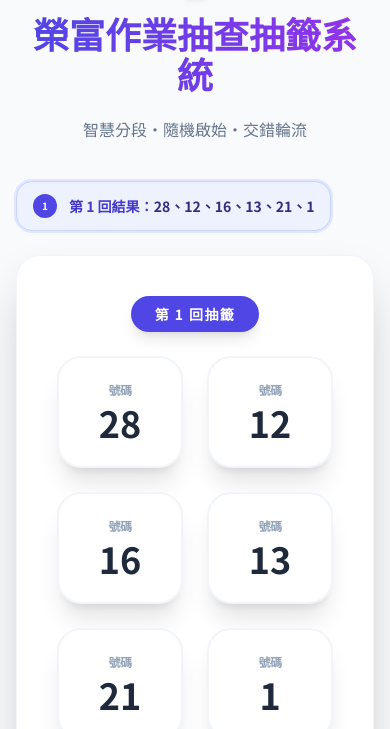
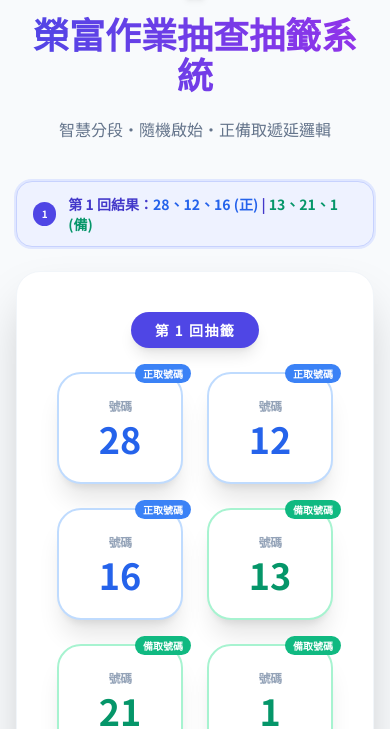
Before and after one commit to rongfu193/draw, a plain HTML site: page index.html in a window 390 px wide. Both pictures are taken after a click on the button "開始抽籤". Shown: the part 115-844 px from the top of the page. Drawn offline with nearby package versions, Linux system fonts and the light colour scheme.

Commit message:
Update index.html

```diff
--- a/index.html
+++ b/index.html
@@ -28,20 +28,21 @@
             background: linear-gradient(135deg, #4f46e5 0%, #7c3aed 100%);
         }
 
-        .shimmer {
-            background: linear-gradient(90deg, #edf2f7 25%, #e2e8f0 50%, #edf2f7 75%);
-            background-size: 200% 100%;
-            animation: shimmer 1.5s infinite;
-        }
-
-        @keyframes shimmer {
-            0% { background-position: 200% 0; }
-            100% { background-position: -200% 0; }
-        }
-
         .school-logo {
             object-fit: contain;
             min-height: 80px;
+        }
+
+        /* 標示正取與備取的視覺效果 */
+        .status-tag {
+            position: absolute;
+            top: -10px;
+            right: -10px;
+            font-size: 10px;
+            padding: 2px 8px;
+            border-radius: 999px;
+            font-weight: bold;
+            z-index: 20;
         }
     </style>
 </head>
@@ -53,7 +54,7 @@
                 <img src="lfes.png" alt="榮富國小校徽" class="school-logo h-24 w-auto mb-4 drop-shadow-md" onerror="this.parentElement.removeChild(this)">
                 <h1 class="text-4xl font-extrabold text-transparent bg-clip-text bg-gradient-to-r from-indigo-600 to-purple-600 mb-2">榮富作業抽查抽籤系統</h1>
             </div>
-            <p class="text-slate-500 font-medium">智慧分段・隨機啟始・交錯輪流</p>
+            <p class="text-slate-500 font-medium">智慧分段・隨機啟始・正備取遞延邏輯</p>
         </header>
 
         <!-- 設定面板 -->
@@ -92,16 +93,20 @@
                             <input type="checkbox" id="isSegmented" checked class="w-6 h-6 text-indigo-600 border-slate-300 rounded-lg focus:ring-indigo-500 transition cursor-pointer" onchange="toggleSegmentUI()">
                             <span class="ml-3 text-slate-700 font-bold text-lg group-hover:text-indigo-600 transition">啟用智慧分段輪流抽籤</span>
                         </label>
-                        <span id="segment-badge" class="px-3 py-1 bg-indigo-100 text-indigo-700 text-xs font-bold rounded-full">每回隨機啟始</span>
                     </div>
 
                     <div id="segment-controls" class="flex flex-col md:flex-row md:items-center space-y-3 md:space-y-0 md:space-x-4 transition-all duration-300">
                         <span class="text-sm text-slate-500">分段點：</span>
                         <div class="flex items-center space-x-2">
                             <input type="number" id="splitPoint" value="15" class="w-24 text-center border-2 border-slate-200 rounded-lg p-2 font-bold focus:border-indigo-500 outline-none">
-                            <button onclick="resetSplitPoint()" class="text-xs bg-white border border-slate-200 px-4 py-2 rounded-lg hover:border-indigo-400 hover:text-indigo-600 transition shadow-sm font-bold">重設為中位數</button>
+                            <button onclick="resetSplitPoint()" class="text-xs bg-white border border-slate-200 px-4 py-2 rounded-lg hover:border-indigo-400 hover:text-indigo-600 transition shadow-sm font-bold">重設中位數</button>
                         </div>
-                        <p class="text-xs text-slate-400">※ 每回首位隨機，後續交錯抽取前後段。</p>
+                    </div>
+                    <div class="bg-indigo-100 p-3 rounded-xl border border-indigo-200">
+                        <p class="text-xs text-indigo-800 font-bold flex items-center">
+                            <svg class="w-4 h-4 mr-1" fill="currentColor" viewBox="0 0 20 20"><path fill-rule="evenodd" d="M18 10a8 8 0 11-16 0 8 8 0 0116 0zm-7-4a1 1 0 11-2 0 1 1 0 012 0zM9 9a1 1 0 000 2v3a1 1 0 001 1h1a1 1 0 100-2v-3a1 1 0 00-1-1H9z" clip-rule="evenodd"></path></svg>
+                            規則：前一半為「正取號碼」（下回排除），後一半為「備取號碼」（下回保留）。
+                        </p>
                     </div>
                 </div>
             </div>
@@ -156,16 +161,14 @@
     <script>
         let currentRound = 1;
         let drawnHistory = [];
-        let allUsedNumbers = new Set();
+        let allExcludedNumbers = new Set(); // 存放正取（已排除）的號碼
 
         function adjustValue(id, delta) {
             const input = document.getElementById(id);
             let val = parseInt(input.value) + delta;
             if (val < 1) val = 1;
             input.value = val;
-            if (id === 'maxNumber') {
-                resetSplitPoint();
-            }
+            if (id === 'maxNumber') resetSplitPoint();
         }
 
         function resetSplitPoint() {
@@ -177,10 +180,8 @@
         function toggleSegmentUI() {
             const isChecked = document.getElementById('isSegmented').checked;
             const controls = document.getElementById('segment-controls');
-            const badge = document.getElementById('segment-badge');
             controls.style.opacity = isChecked ? '1' : '0.4';
             controls.style.pointerEvents = isChecked ? 'auto' : 'none';
-            badge.style.display = isChecked ? 'block' : 'none';
         }
 
         function showMessage(text) {
@@ -206,7 +207,7 @@
         function resetState() {
             currentRound = 1;
             drawnHistory = [];
-            allUsedNumbers.clear();
+            allExcludedNumbers.clear();
         }
 
         async function executeDraw() {
@@ -228,7 +229,7 @@
                 let poolA = [];
                 let poolB = [];
                 for (let i = 1; i <= max; i++) {
-                    if (!allUsedNumbers.has(i)) {
+                    if (!allExcludedNumbers.has(i)) {
                         if (i <= split) poolA.push(i);
                         else poolB.push(i);
                     }
@@ -237,7 +238,6 @@
                 let countA = Math.floor(count / 2);
                 let countB = count - countA;
 
-                // 若分段人數不足，自動補齊
                 if (poolA.length < countA) { countB += (countA - poolA.length); countA = poolA.length; }
                 if (poolB.length < countB) { countA += (countB - poolB.length); countB = poolB.length; }
 
@@ -250,34 +250,23 @@
                 let picksA = pickRandom(poolA, countA);
                 let picksB = pickRandom(poolB, countB);
 
-                // 每一回的第一個號碼隨機從 A 或 B 段產出
                 let startWithA = Math.random() < 0.5;
                 let i = 0, j = 0;
 
                 while (winners.length < count) {
                     if (startWithA) {
-                        if (i < picksA.length) {
-                            winners.push(picksA[i++]);
-                            startWithA = false; // 切換到 B
-                        } else if (j < picksB.length) {
-                            winners.push(picksB[j++]); // A 抽完了，補 B
-                        }
+                        if (i < picksA.length) { winners.push(picksA[i++]); startWithA = false; }
+                        else if (j < picksB.length) { winners.push(picksB[j++]); }
                     } else {
-                        if (j < picksB.length) {
-                            winners.push(picksB[j++]);
-                            startWithA = true; // 切換到 A
-                        } else if (i < picksA.length) {
-                            winners.push(picksA[i++]); // B 抽完了，補 A
-                        }
+                        if (j < picksB.length) { winners.push(picksB[j++]); startWithA = true; }
+                        else if (i < picksA.length) { winners.push(picksA[i++]); }
                     }
-
-                    // 安全跳出
                     if (i >= picksA.length && j >= picksB.length) break;
                 }
             } else {
                 let pool = [];
                 for (let i = 1; i <= max; i++) {
-                    if (!allUsedNumbers.has(i)) pool.push(i);
+                    if (!allExcludedNumbers.has(i)) pool.push(i);
                 }
                 if (pool.length < count) {
                     overlay.classList.add('hidden');
@@ -288,7 +277,12 @@
             }
 
             drawnHistory.push(winners);
-            winners.forEach(n => allUsedNumbers.add(n));
+
+            // 將前一半號碼加入排除名單（正取）
+            const excludeLimit = Math.floor(winners.length / 2);
+            for (let k = 0; k < excludeLimit; k++) {
+                allExcludedNumbers.add(winners[k]);
+            }
 
             overlay.classList.add('hidden');
             renderResults();
@@ -314,15 +308,24 @@
             display.innerHTML = '';
 
             const currentWinners = drawnHistory[currentRound - 1];
+            const excludeLimit = Math.floor(currentWinners.length / 2);
+
             currentWinners.forEach((num, index) => {
                 const card = document.createElement('div');
-                card.className = 'number-card bg-white border-2 border-slate-100 rounded-3xl flex flex-col items-center justify-center p-6 shadow-xl relative group';
+                const isExcluded = index < excludeLimit;
+
+                // 改為藍色 (blue) 與 綠色 (emerald)
+                card.className = `number-card bg-white border-2 ${isExcluded ? 'border-blue-200' : 'border-emerald-200'} rounded-3xl flex flex-col items-center justify-center p-6 shadow-xl relative group`;
                 card.style.animationDelay = `${index * 0.1}s`;
 
-                card.innerHTML = `
+                const tag = document.createElement('div');
+                tag.className = `status-tag ${isExcluded ? 'bg-blue-500 text-white' : 'bg-emerald-500 text-white'}`;
+                tag.innerText = isExcluded ? '正取號碼' : '備取號碼';
+                card.appendChild(tag);
+
+                card.innerHTML += `
                     <span class="text-xs font-bold text-slate-400 mb-1 uppercase tracking-tighter">號碼</span>
-                    <span class="text-4xl md:text-5xl font-black text-slate-800">${num}</span>
-                    <div class="absolute inset-0 border-4 border-indigo-500 rounded-3xl opacity-0 group-hover:opacity-100 transition-opacity pointer-events-none"></div>
+                    <span class="text-4xl md:text-5xl font-black ${isExcluded ? 'text-blue-600' : 'text-emerald-600'}">${num}</span>
                 `;
                 display.appendChild(card);
             });
@@ -349,11 +352,18 @@
                 const isCurrent = (idx + 1 === currentRound);
                 const box = document.createElement('div');
                 box.className = `flex items-center px-4 py-3 rounded-2xl text-sm font-bold border transition-all ${isCurrent ? 'bg-indigo-50 border-indigo-200 text-indigo-700 ring-2 ring-indigo-100' : 'bg-slate-50 border-slate-200 text-slate-500'}`;
+
+                const excludeLimit = Math.floor(winners.length / 2);
+                const excludedStr = winners.slice(0, excludeLimit).join('、');
+                const retainedStr = winners.slice(excludeLimit).join('、');
+
                 box.innerHTML = `
                     <div class="w-6 h-6 rounded-full flex items-center justify-center mr-3 ${isCurrent ? 'bg-indigo-600 text-white' : 'bg-slate-300 text-white'} text-[10px]">
                         ${idx + 1}
                     </div>
-                    <span>第 ${idx + 1} 回結果：<span class="${isCurrent ? 'text-indigo-900' : 'text-slate-700'}">${winners.join('、')}</span></span>
+                    <div class="flex flex-col">
+                        <span>第 ${idx + 1} 回結果：<span class="text-blue-600">${excludedStr} (正)</span> | <span class="text-emerald-600">${retainedStr} (備)</span></span>
+                    </div>
                 `;
                 historyContainer.appendChild(box);
             });
```
